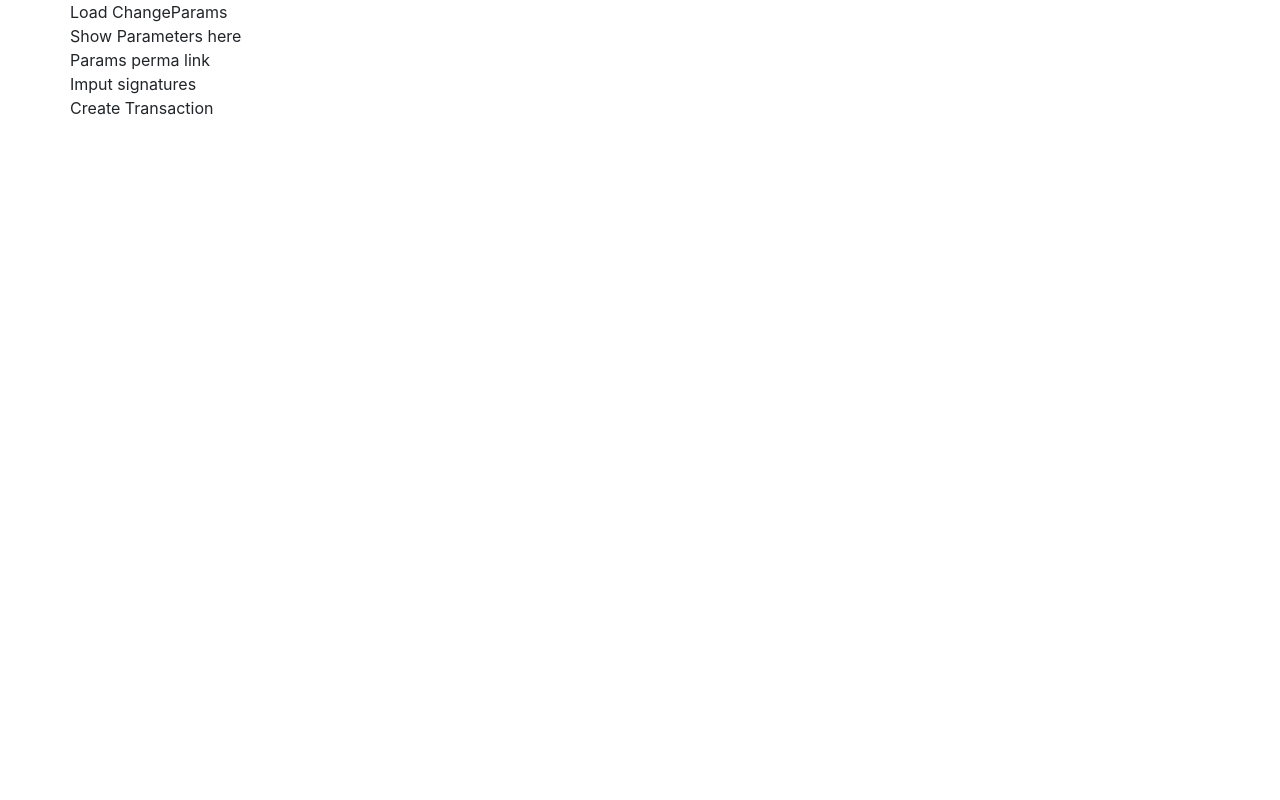
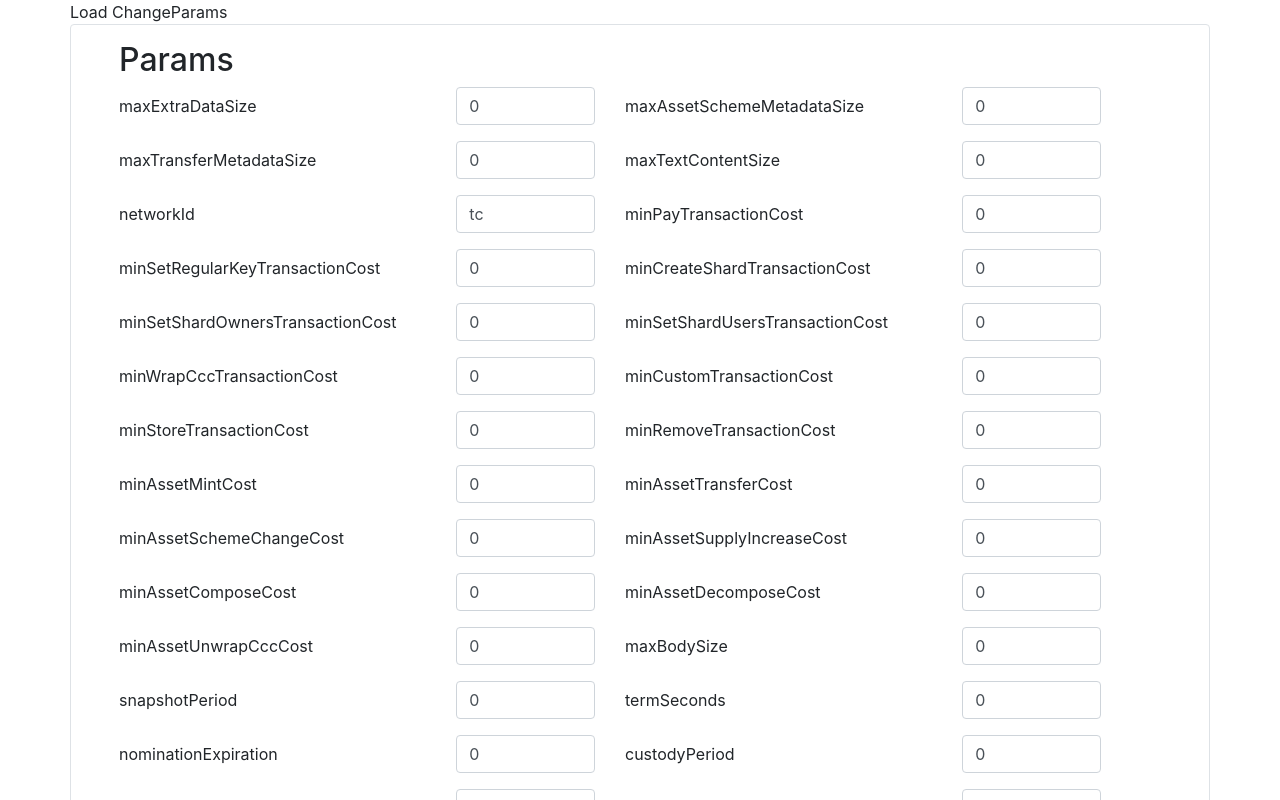
Before and after one commit to CodeChain-io/codechain-change-common-params, a React (Create React App) app: page /1 in a window 1280 px wide. Shown: the top 800 px of the page. Built offline with nearby package versions, Linux system fonts and the light colour scheme.

Commit message:
Implement ParamsEditor

```diff
--- a/package.json
+++ b/package.json
@@ -10,6 +10,8 @@
     "@types/react": "16.8.14",
     "@types/react-dom": "16.8.4",
     "bn.js": "^4.11.8",
+    "codechain-primitives": "^1.0.1",
+    "codechain-sdk": "^1.2.0",
     "react": "^16.8.6",
     "react-bootstrap": "^1.0.0-beta.8",
     "react-dom": "^16.8.6",
--- a/src/App.tsx
+++ b/src/App.tsx
@@ -1,6 +1,6 @@
 import React from "react";
 import ParamsLoader from "./Components/ParamsLoader";
-import ParamsViewer from "./Components/ParamsViewer";
+import ParamsEditor from "./Components/ParamsEditor";
 import PermalinkPrinter from "./Components/PermalinkPrinter";
 import SignatureCollector from "./Components/SignatureCollector";
 import TransactionCreator from "./Components/TransactionCreator";
@@ -29,7 +29,7 @@ export default class App extends React.Component<{}, AppState> {
           <ParamsLoader onLoadParams={this.handleLoadParams} />
         </Row>
         <Row>
-          <ParamsViewer params={this.state.params} />
+          <ParamsEditor params={this.state.params} onChangeParams={this.handleChangeParams} />
         </Row>
         <Row>
           <PermalinkPrinter params={this.state.params} />
@@ -54,6 +54,12 @@ export default class App extends React.Component<{}, AppState> {
     });
   };
 
+  private handleChangeParams = (changedParams: Params) => {
+    this.setState({
+      params: changedParams,
+    });
+  };
+
   private handleAddSignature = (signature: Signature) => {
     this.setState(prevState => {
       return {
--- /dev/null
+++ b/src/Components/ParamsEditor.tsx
@@ -0,0 +1,53 @@
+import React, { Component, FormEvent } from "react";
+import { Params, ParamsKeys } from "../types";
+import { Row, Col, Form } from "react-bootstrap";
+
+interface OwnParams {
+  params: Params;
+  onChangeParams: (changedParams: Params) => void;
+}
+
+export default class ParamsEditor extends Component<OwnParams, any> {
+  public render() {
+    return (
+      <Col xs={12} className="border rounded px-5 py-3">
+        <Row>
+          <Col xs={12}>
+            <h2>Params</h2>
+          </Col>
+        </Row>
+        <Row>
+          <Col xs={12}>
+            <Form className="row">
+              {ParamsKeys.map(key => {
+                return (
+                  <Form.Group key={key} className="col-12 col-lg-6 row">
+                    <Form.Label className="col-12 col-lg-8" column>
+                      {key}
+                    </Form.Label>
+                    <Col xs={"12"} lg={"4"}>
+                      <Form.Control
+                        type="text"
+                        value={String(this.props.params[key])}
+                        onChange={(event: any) => this.handleInputChange(key, event)}
+                      />
+                    </Col>
+                  </Form.Group>
+                );
+              })}
+            </Form>
+          </Col>
+        </Row>
+      </Col>
+    );
+  }
+
+  private handleInputChange = (key: keyof Params, event: FormEvent) => {
+    const text = (event.target as HTMLInputElement).value;
+    const newParams = {
+      ...this.props.params,
+      [key]: text,
+    };
+    this.props.onChangeParams(newParams);
+  };
+}
--- a/src/Components/ParamsViewer.tsx
+++ /dev/null
@@ -1,12 +0,0 @@
-import React, { Component } from "react";
-import { Params } from "../types";
-
-interface OwnParams {
-  params: Params;
-}
-
-export default class ParamsViewer extends Component<OwnParams, any> {
-  public render() {
-    return <div> Show Parameters here </div>;
-  }
-}
--- a/src/types.ts
+++ b/src/types.ts
@@ -1,11 +1,109 @@
+import { U64Value } from "codechain-primitives";
+
+export type NetworkId = string;
+
 export interface Params {
-  maxExtraDataSize: number;
-  // ...
+  maxExtraDataSize: U64Value;
+  maxAssetSchemeMetadataSize: U64Value;
+  maxTransferMetadataSize: U64Value;
+  maxTextContentSize: U64Value;
+  networkId: NetworkId;
+  minPayTransactionCost: U64Value;
+  minSetRegularKeyTransactionCost: U64Value;
+  minCreateShardTransactionCost: U64Value;
+  minSetShardOwnersTransactionCost: U64Value;
+  minSetShardUsersTransactionCost: U64Value;
+  minWrapCccTransactionCost: U64Value;
+  minCustomTransactionCost: U64Value;
+  minStoreTransactionCost: U64Value;
+  minRemoveTransactionCost: U64Value;
+  minAssetMintCost: U64Value;
+  minAssetTransferCost: U64Value;
+  minAssetSchemeChangeCost: U64Value;
+  minAssetSupplyIncreaseCost: U64Value;
+  minAssetComposeCost: U64Value;
+  minAssetDecomposeCost: U64Value;
+  minAssetUnwrapCccCost: U64Value;
+  maxBodySize: U64Value;
+  snapshotPeriod: U64Value;
+  termSeconds: U64Value;
+  nominationExpiration: U64Value;
+  custodyPeriod: U64Value;
+  releasePeriod: U64Value;
+  maxNumOfValidators: U64Value;
+  minNumOfValidators: U64Value;
+  delegationThreshold: U64Value;
+  minDeposit: U64Value;
 }
 
+export const ParamsKeys: (keyof Params)[] = [
+  "maxExtraDataSize",
+  "maxAssetSchemeMetadataSize",
+  "maxTransferMetadataSize",
+  "maxTextContentSize",
+  "networkId",
+  "minPayTransactionCost",
+  "minSetRegularKeyTransactionCost",
+  "minCreateShardTransactionCost",
+  "minSetShardOwnersTransactionCost",
+  "minSetShardUsersTransactionCost",
+  "minWrapCccTransactionCost",
+  "minCustomTransactionCost",
+  "minStoreTransactionCost",
+  "minRemoveTransactionCost",
+  "minAssetMintCost",
+  "minAssetTransferCost",
+  "minAssetSchemeChangeCost",
+  "minAssetSupplyIncreaseCost",
+  "minAssetComposeCost",
+  "minAssetDecomposeCost",
+  "minAssetUnwrapCccCost",
+  "maxBodySize",
+  "snapshotPeriod",
+  "termSeconds",
+  "nominationExpiration",
+  "custodyPeriod",
+  "releasePeriod",
+  "maxNumOfValidators",
+  "minNumOfValidators",
+  "delegationThreshold",
+  "minDeposit",
+];
+
 export function defaultParams(): Params {
+  // FIXME: use the real default value.
   return {
     maxExtraDataSize: 0,
+    maxAssetSchemeMetadataSize: 0,
+    maxTransferMetadataSize: 0,
+    maxTextContentSize: 0,
+    networkId: "tc",
+    minPayTransactionCost: 0,
+    minSetRegularKeyTransactionCost: 0,
+    minCreateShardTransactionCost: 0,
+    minSetShardOwnersTransactionCost: 0,
+    minSetShardUsersTransactionCost: 0,
+    minWrapCccTransactionCost: 0,
+    minCustomTransactionCost: 0,
+    minStoreTransactionCost: 0,
+    minRemoveTransactionCost: 0,
+    minAssetMintCost: 0,
+    minAssetTransferCost: 0,
+    minAssetSchemeChangeCost: 0,
+    minAssetSupplyIncreaseCost: 0,
+    minAssetComposeCost: 0,
+    minAssetDecomposeCost: 0,
+    minAssetUnwrapCccCost: 0,
+    maxBodySize: 0,
+    snapshotPeriod: 0,
+    termSeconds: 0,
+    nominationExpiration: 0,
+    custodyPeriod: 0,
+    releasePeriod: 0,
+    maxNumOfValidators: 0,
+    minNumOfValidators: 0,
+    delegationThreshold: 0,
+    minDeposit: 0,
   };
 }
 
```
Also changed, not shown: 1 other file (tests, documents, lock files or other folders).
